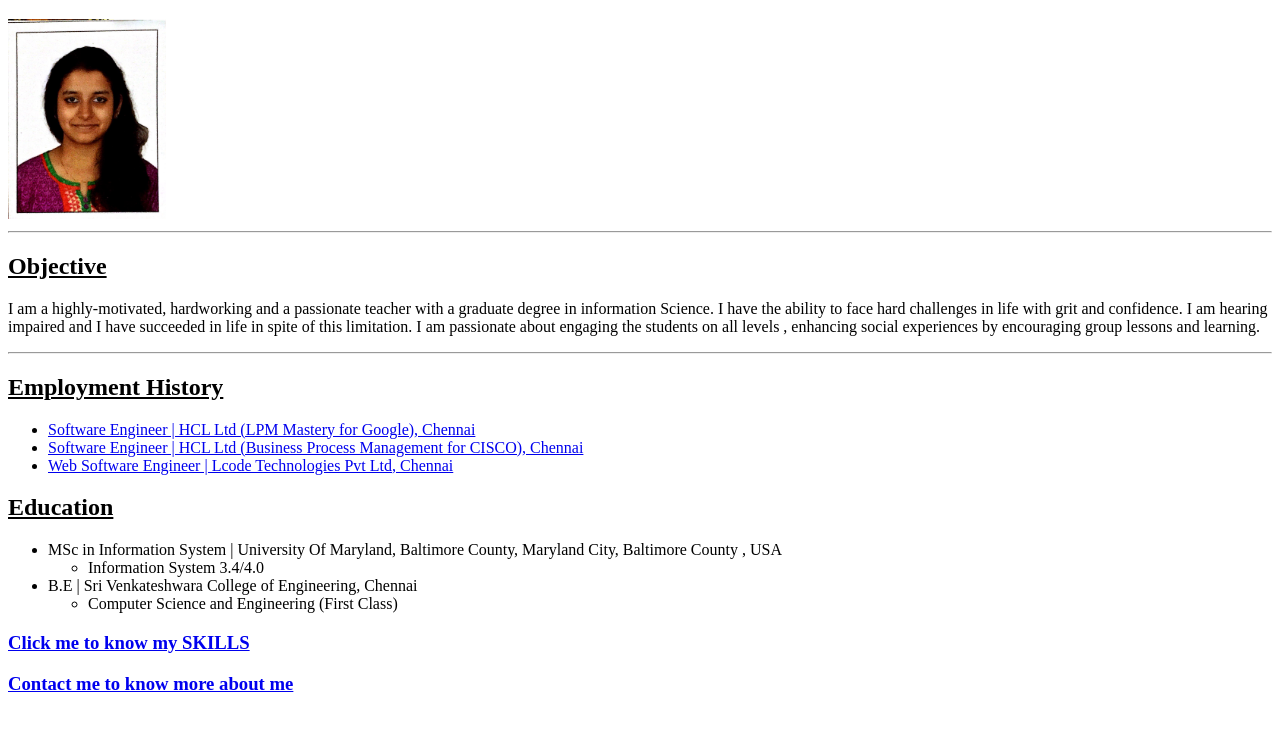
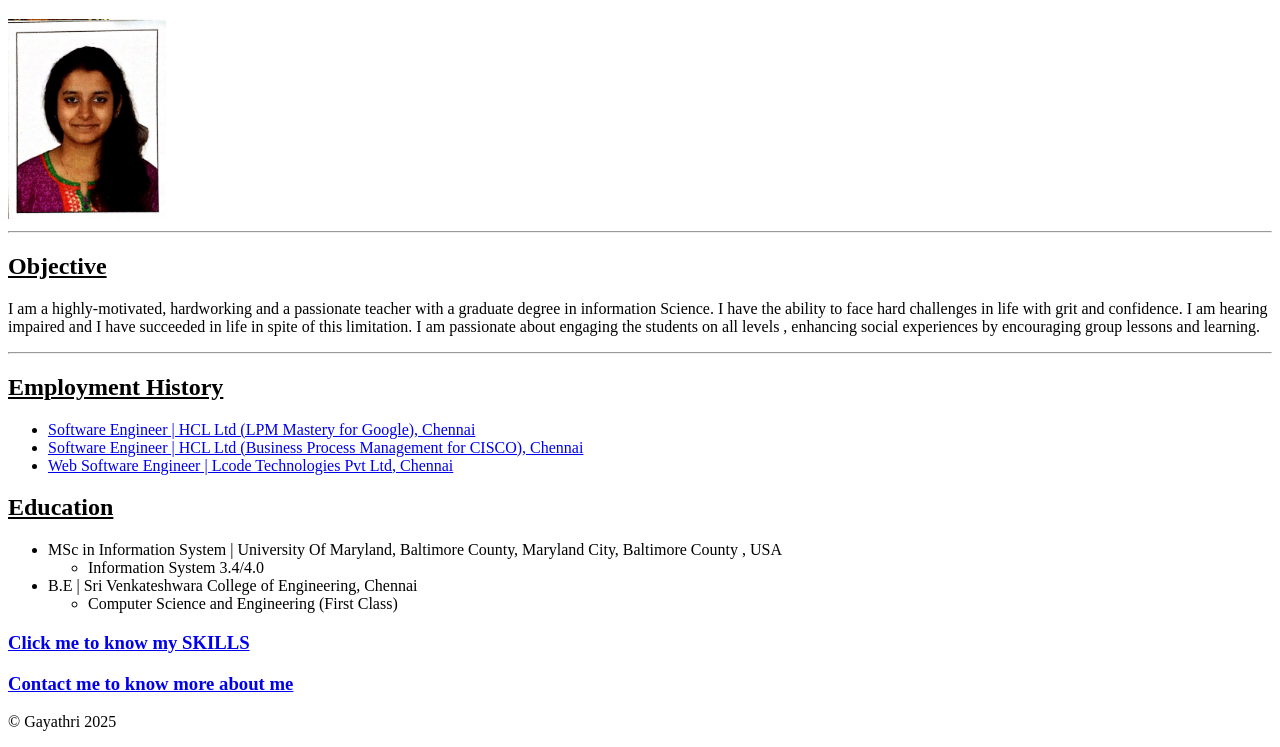
Before and after one commit to Gayathri-Shankar93/My-Resume, a plain HTML site: page index.html in a window 1280 px wide. Shown: the part 61-808 px from the top of the page. Drawn offline with Linux system fonts and the light colour scheme.

Commit message:
Update index.html

```diff
--- a/index.html
+++ b/index.html
@@ -43,5 +43,8 @@
     </ul>
     <h3><a href="./public/skills.html">Click me to know my SKILLS</a></h3>
     <h3><a href="./public/contactme.html">Contact me to know more about me</a> </h3>
+    <footer>
+        <p> &copy Gayathri 2025</p>
+    </footer>
 </body>
 </html>
```
